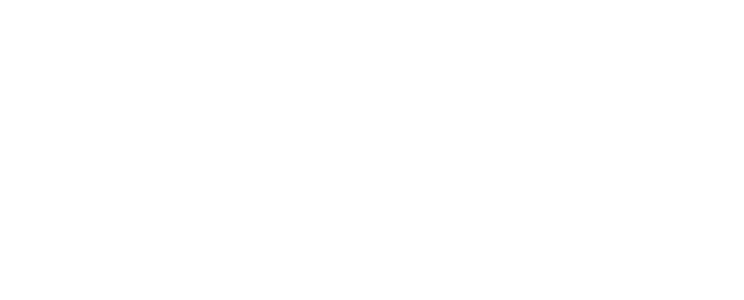
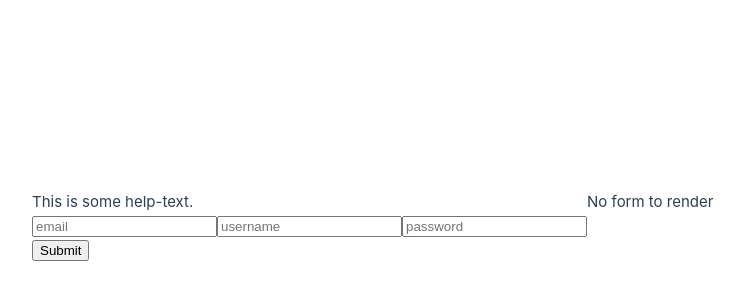
Before and after one commit to WinterIsCoding23/udemy-vue3, a Vue app in the folder section6/slots/: page / in a window 1280 px wide. Shown: the part 174-474 px from the top of the page, without its empty margins (53-797 px from the left). Built offline with nearby package versions, Linux system fonts and the light colour scheme.

Commit message:
move the content of the form back into App inside the <app-form> and add a slot in Form & add a second app-form in App with the default text as defined in Form-component

```diff
--- a/section6/slots/src/App.vue
+++ b/section6/slots/src/App.vue
@@ -1,7 +1,28 @@
-<template></template>
+<!-- the component can be named "AppForm" or "appForm" or "app-Form" -->
+<template>
+  <app-Form
+    ><div class="help"><p>This is some help-text.</p></div>
+    <div class="fields">
+      <input type="text" placeholder="email" />
+      <input type="text" placeholder="username" />
+      <input type="password" placeholder="password" />
+    </div>
+    <div class="buttons">
+      <button type="submit">Submit</button>
+    </div>
+  </app-Form>
+
+  <app-form></app-form>
+</template>
 
 <script>
+// "AppForm" to prevent naming-conflict with the form-element
+import AppForm from "@/components/Form.vue";
+
 export default {
   name: "App",
+  components: {
+    AppForm,
+  },
 };
 </script>
--- a/section6/slots/src/components/Form.vue
+++ b/section6/slots/src/components/Form.vue
@@ -1,13 +1,6 @@
 <template>
-  <form>
-    <div class="help"><p>This is some help-text.</p></div>
-    <div class="fields">
-      <input type="text" placeholder="email" />
-      <input type="text" placeholder="username" />
-      <input type="password" placeholder="password" />
-    </div>
-    <div class="buttons">
-      <button type="submit">Submit</button>
-    </div>
-  </form>
+  <!-- <slot></slot> will be replaced by the "markup" inside the <template></template> of the -->
+  <!-- ...component that is rendering the component with the slot -->
+  <!-- anything between the 2 slot-tags will be rendered as default in case no "markup" is present in the other component -->
+  <form><slot>No form to render</slot></form>
 </template>
```
